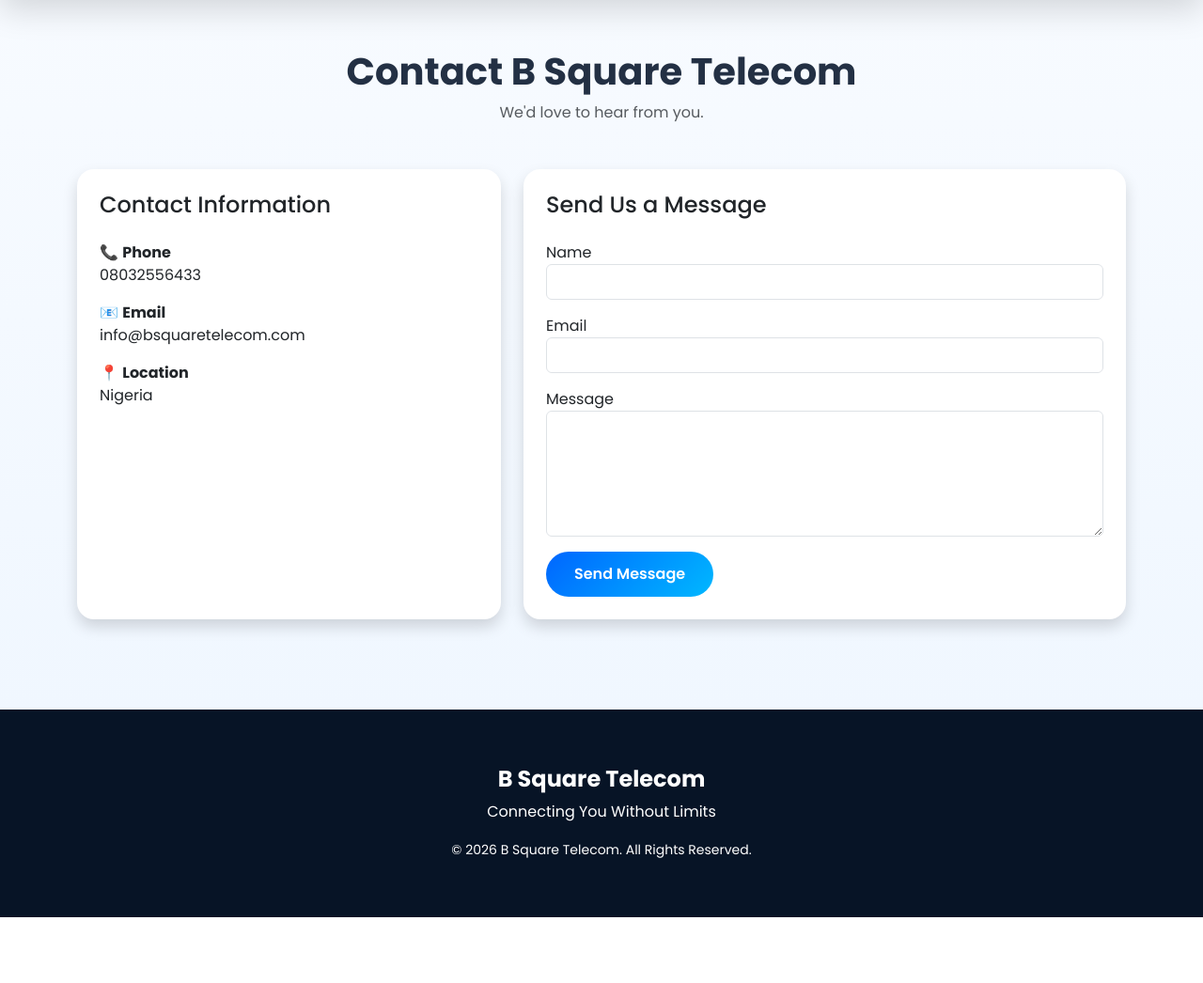
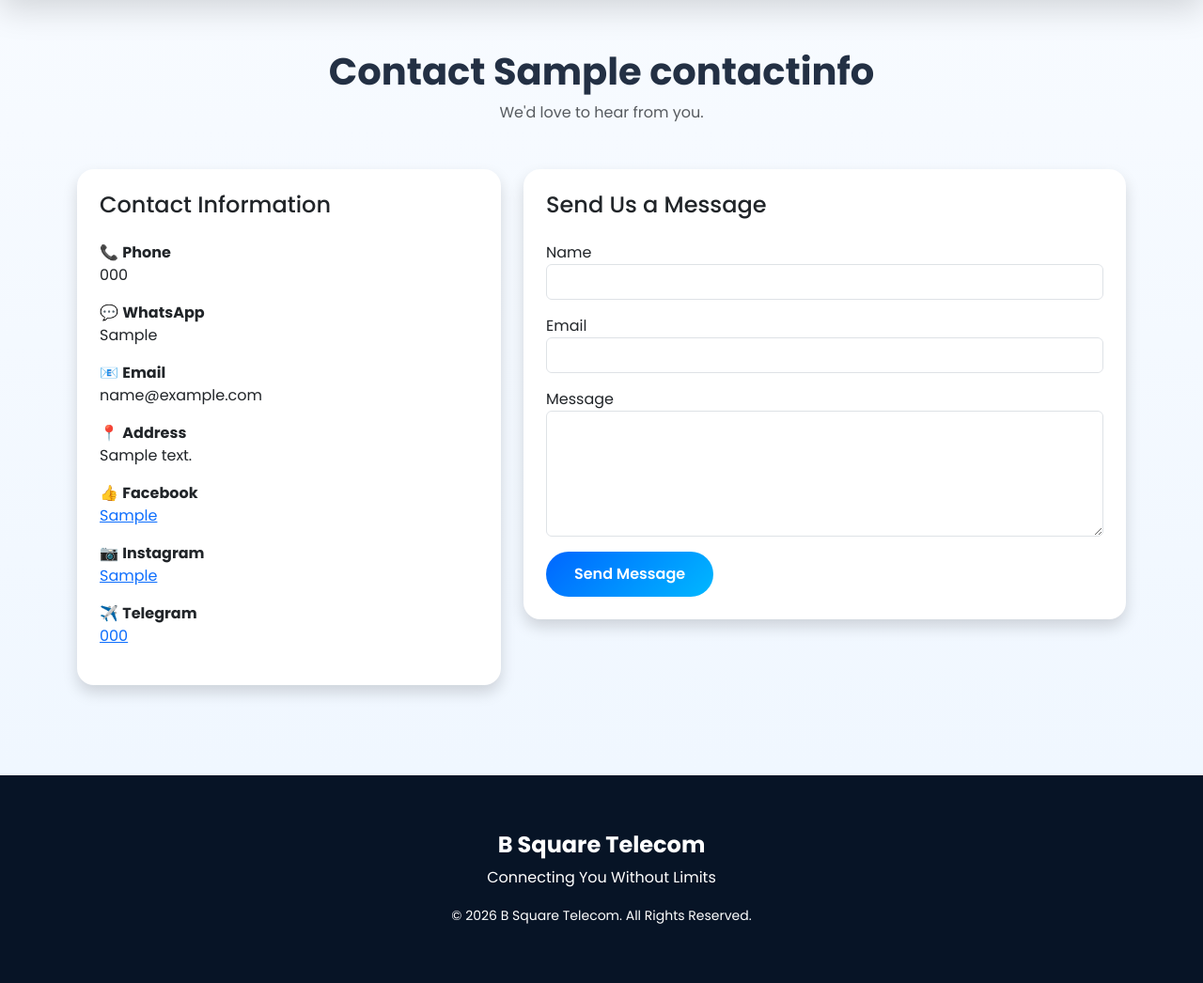
Before and after one commit to bsquaretelecom001/BSquareTelecom, a Django app: page /contact/ in a window 1280 px wide. Shown: the part 91-1137 px from the top of the page at 94% size. Before the commit the page ends 1067 px from the top, so only its background shows below. Run offline with Django 5.2, Linux system fonts and the light colour scheme; tables that the repository leaves empty hold one stand-in row (values such as "Sample post").

Commit message:
Make contact page editable from admin

```diff
--- a/core/views.py
+++ b/core/views.py
@@ -2,6 +2,8 @@ from django.shortcuts import render
 from django.core.mail import send_mail
 from django.contrib import messages
 from django.conf import settings
+
+from .models import ContactInfo
 
 
 def home(request):
@@ -13,6 +15,8 @@ def coverage(request):
 
 
 def contact(request):
+
+    contact_info = ContactInfo.objects.first()
 
     if request.method == "POST":
 
@@ -46,4 +50,7 @@ Message:
     return render(
         request,
         "contact.html",
+        {
+            "contact_info": contact_info,
+        },
     )
--- a/templates/contact.html
+++ b/templates/contact.html
@@ -1,82 +1,126 @@
-{% extends "base.html" %} {% block content %}
+{% extends "base.html" %}
+
+{% block content %}
 
 <div class="container py-5">
+
     <div class="text-center mb-5">
-    <h1 class="fw-bold">Contact B Square Telecom</h1>
-
+        <h1 class="fw-bold">Contact {{ contact_info.company_name }}</h1>
         <p class="text-muted">We'd love to hear from you.</p>
     </div>
 
-  {% if messages %} {% for message in messages %}
-
-  <div class="alert alert-success">{{ message }}</div>
-
-  {% endfor %} {% endif %}
+    {% if messages %}
+        {% for message in messages %}
+            <div class="alert alert-success">
+                {{ message }}
+            </div>
+        {% endfor %}
+    {% endif %}
 
     <div class="row g-4">
+
         <div class="col-lg-5">
+
             <div class="card shadow border-0 h-100">
+
                 <div class="card-body p-4">
+
                     <h4 class="mb-4">Contact Information</h4>
 
                     <p>
-            📞 <strong>Phone</strong><br />
-
-            08032556433
+                        📞 <strong>Phone</strong><br>
+                        {{ contact_info.phone }}
                     </p>
 
                     <p>
-            📧 <strong>Email</strong><br />
-
-            info@bsquaretelecom.com
+                        💬 <strong>WhatsApp</strong><br>
+                        {{ contact_info.whatsapp }}
                     </p>
 
                     <p>
-            📍 <strong>Location</strong><br />
+                        📧 <strong>Email</strong><br>
+                        {{ contact_info.email }}
+                    </p>
 
-            Nigeria
+                    <p>
+                        📍 <strong>Address</strong><br>
+                        {{ contact_info.address }}
                     </p>
+
+                    {% if contact_info.facebook %}
+                    <p>
+                        👍 <strong>Facebook</strong><br>
+                        <a href="{{ contact_info.facebook }}" target="_blank">
+                            {{ contact_info.facebook }}
+                        </a>
+                    </p>
+                    {% endif %}
+
+                    {% if contact_info.instagram %}
+                    <p>
+                        📷 <strong>Instagram</strong><br>
+                        <a href="{{ contact_info.instagram }}" target="_blank">
+                            {{ contact_info.instagram }}
+                        </a>
+                    </p>
+                    {% endif %}
+
+                    {% if contact_info.telegram %}
+                    <p>
+                        ✈️ <strong>Telegram</strong><br>
+                        <a href="{{ contact_info.telegram }}" target="_blank">
+                            {{ contact_info.telegram }}
+                        </a>
+                    </p>
+                    {% endif %}
+
                 </div>
+
             </div>
+
         </div>
 
         <div class="col-lg-7">
+
             <div class="card shadow border-0">
+
                 <div class="card-body p-4">
+
                     <h4 class="mb-4">Send Us a Message</h4>
 
                     <form method="POST">
+
                         {% csrf_token %}
 
                         <div class="mb-3">
                             <label>Name</label>
-
-              <input type="text" name="name" class="form-control" required />
+                            <input type="text" name="name" class="form-control" required>
                         </div>
 
                         <div class="mb-3">
                             <label>Email</label>
-
-              <input type="email" name="email" class="form-control" required />
+                            <input type="email" name="email" class="form-control" required>
                         </div>
 
                         <div class="mb-3">
                             <label>Message</label>
-
-              <textarea
-                name="message"
-                rows="5"
-                class="form-control"
-                required
-              ></textarea>
+                            <textarea name="message" rows="5" class="form-control" required></textarea>
                         </div>
 
-            <button class="btn btn-primary">Send Message</button>
+                        <button class="btn btn-primary">
+                            Send Message
+                        </button>
+
                     </form>
+
                 </div>
+
             </div>
+
         </div>
+
     </div>
+
 </div>
 
 {% endblock %}
```
Lines whose indentation alone changed are shown as unchanged.
